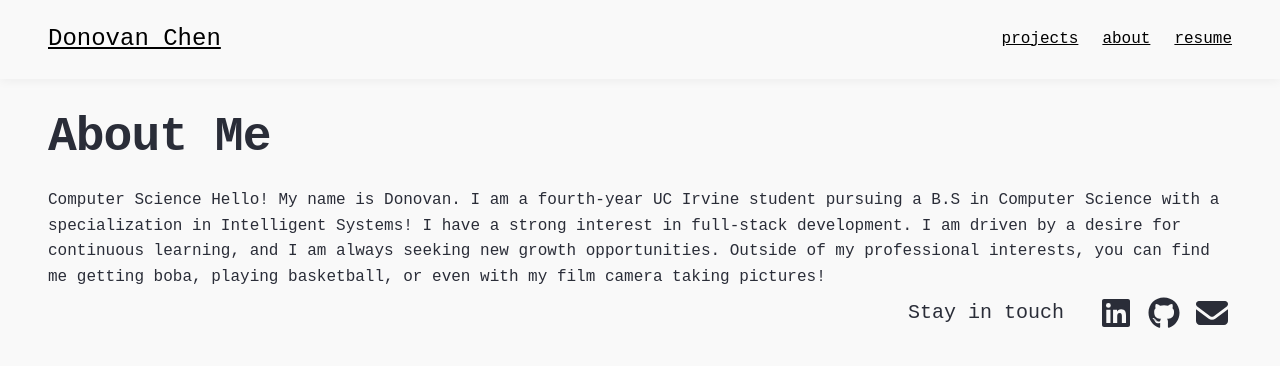
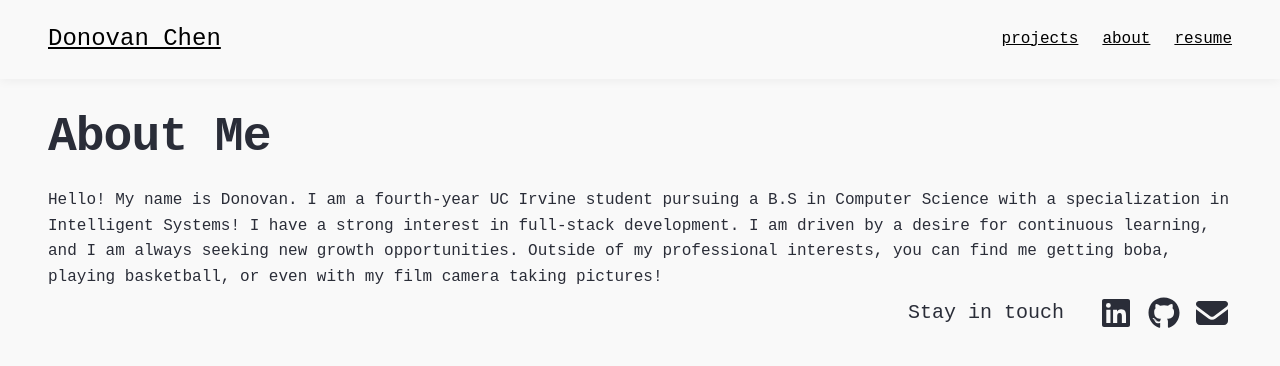
Before and after one commit to DonChenn/portfolio, a React (Vite) app: page /about in a window 1280 px wide. Shown: the top 366 px of the page. Built offline with nearby package versions, Linux system fonts and the light colour scheme.

Commit message:
description, about me fix, loader

```diff
--- a/src/App.tsx
+++ b/src/App.tsx
@@ -4,9 +4,33 @@ import NavBar from "./components/layout/NavBar";
 import Footer from "./components/layout/Footer";
 import Projects from "./pages/Projects";
 import ProjectDetails from "./pages/ProjectDetails";
-import About from "./pages/About"
+import About from "./pages/About";
+import { useState, useEffect } from "react";
 
 function App() {
+  const [loading, setLoading] = useState(true);
+
+  useEffect(() => {
+    const handleLoad = () => {
+      setLoading(false);
+    };
+
+    if (document.readyState === "complete") {
+      handleLoad();
+    } else {
+      window.addEventListener("load", handleLoad);
+      return () => window.removeEventListener("load", handleLoad);
+    }
+  }, []);
+
+  if (loading) {
+    return (
+      <div className="loader-container">
+        <div className="spinner"></div>
+      </div>
+    );
+  }
+
   return (
     <Router basename={import.meta.env.BASE_URL}>
       {<NavBar />}
--- a/src/components/layout/Introduction.tsx
+++ b/src/components/layout/Introduction.tsx
@@ -13,11 +13,15 @@ function Introduction() {
                 1500,
                 "a Software Engineer!",
                 1500,
-                "a Website Developer!",
+                "a Web Developer!",
                 1500,
                 "a Mobile Developer!",
                 1500,
                 "a Coding Tutor!",
+                1500,
+                "a Hooper!",
+                1500,
+                "a Boba Connoisseur!",
                 1500,
               ]}
               wrapper="span"
--- a/src/components/project/ProjectCard.tsx
+++ b/src/components/project/ProjectCard.tsx
@@ -4,6 +4,8 @@ import { projects, type Project } from "../../data/project";
 interface ProjectCardItemProps extends Project {
   index: number;
 }
+
+// Featured Projects
 
 function FaturedProjectCard({
   title,
@@ -46,6 +48,8 @@ export function FeaturedProjectCards() {
   );
 }
 
+// All Projects
+
 function AllProjectCard({
   title,
   subheading,
--- a/src/components/project/ProjectInformation.tsx
+++ b/src/components/project/ProjectInformation.tsx
@@ -3,6 +3,8 @@ import type { Project } from "../../data/project";
 interface ProjectInformationProps {
   project: Project;
 }
+
+// Text body and Images for project details page
 
 export function ProjectInformation({ project }: ProjectInformationProps) {
   return (
--- a/src/components/project/ProjectIntro.tsx
+++ b/src/components/project/ProjectIntro.tsx
@@ -3,6 +3,8 @@ import type { Project } from "../../data/project";
 interface ProjectIntroProps {
   project: Project;
 }
+
+// Table under project thumbnail
 
 export function ProjectIntro({ project }: ProjectIntroProps) {
   return (
--- a/src/css/App.css
+++ b/src/css/App.css
@@ -185,3 +185,32 @@ footer {
 .icon-link:hover {
   opacity: 0.7;
 }
+
+/* Styling for the full-screen loader background */
+.loader-container {
+  position: fixed;
+  top: 0;
+  left: 0;
+  width: 100%;
+  height: 100%;
+  background-color: #f9f9f9; /* Matches your body background */
+  display: flex;
+  justify-content: center;
+  align-items: center;
+  z-index: 9999;
+}
+
+/* A simple spinning animation */
+.spinner {
+  width: 50px;
+  height: 50px;
+  border: 5px solid #ccc;
+  border-top: 5px solid #008000; /* Matches your green theme color */
+  border-radius: 50%;
+  animation: spin 1s linear infinite;
+}
+
+@keyframes spin {
+  0% { transform: rotate(0deg); }
+  100% { transform: rotate(360deg); }
+}
--- a/src/pages/About.tsx
+++ b/src/pages/About.tsx
@@ -3,13 +3,13 @@ function About() {
     <div className="About">
       <h1>About Me</h1>
       <p>
-        Computer Science Hello! My name is Donovan. I am a fourth-year UC Irvine
-        student pursuing a B.S in Computer Science with a specialization in
-        Intelligent Systems! I have a strong interest in full-stack development.
-        I am driven by a desire for continuous learning, and I am always seeking
-        new growth opportunities. Outside of my professional
-        interests, you can find me getting boba, playing basketball, or even
-        with my film camera taking pictures!
+        Hello! My name is Donovan. I am a fourth-year UC Irvine student pursuing
+        a B.S in Computer Science with a specialization in Intelligent Systems!
+        I have a strong interest in full-stack development. I am driven by a
+        desire for continuous learning, and I am always seeking new growth
+        opportunities. Outside of my professional interests, you can find me
+        getting boba, playing basketball, or even with my film camera taking
+        pictures!
       </p>
     </div>
   );
```
Also changed, not shown: src/main.tsx (+5 -5 lines), src/css/ProjectCard.css (line endings or trailing spaces).
